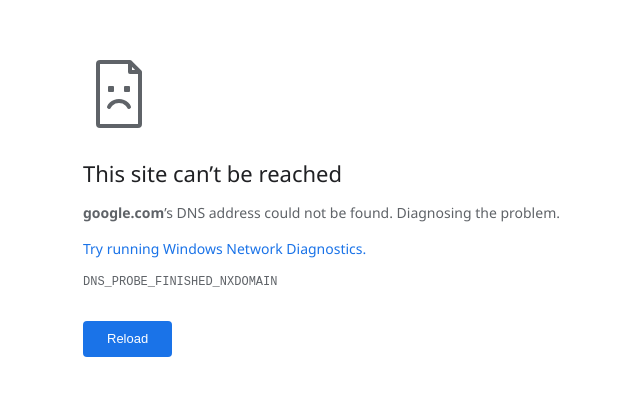
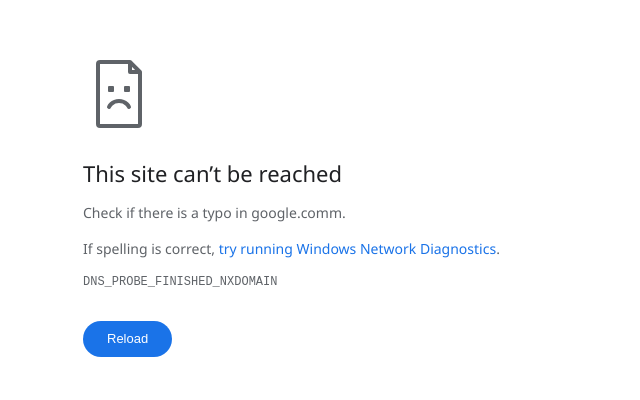
Before and after one commit to ujjwalpan001/luck, a plain HTML site: page index.html in a window 1280 px wide. Shown: the part 193-593 px from the top of the page, without its empty margins (281-921 px from the left). Drawn offline with Linux system fonts and the light colour scheme.

Commit message:
Update reload button to capsule/circle shape and add google.comm typo text

```diff
--- a/index.html
+++ b/index.html
@@ -80,7 +80,7 @@
             background-color: #1a73e8;
             color: #fff;
             border: none;
-            border-radius: 4px;
+            border-radius: 100px;
             box-sizing: border-box;
             cursor: pointer;
             display: inline-block;
@@ -205,11 +205,11 @@
         <h1 id="error-title">This site can’t be reached</h1>
 
         <p class="description">
-            <strong>google.com</strong>’s DNS address could not be found. Diagnosing the problem.
+            Check if there is a typo in google.comm.
         </p>
 
         <p class="description">
-            <a class="diagnostic-link" id="diagnostic-link">Try running Windows Network Diagnostics.</a>
+            If spelling is correct, <a class="diagnostic-link" id="diagnostic-link">try running Windows Network Diagnostics</a>.
         </p>
 
         <span class="error-code">DNS_PROBE_FINISHED_NXDOMAIN</span>
```
Also changed, not shown: static/customer.html (+3 -3 lines).
